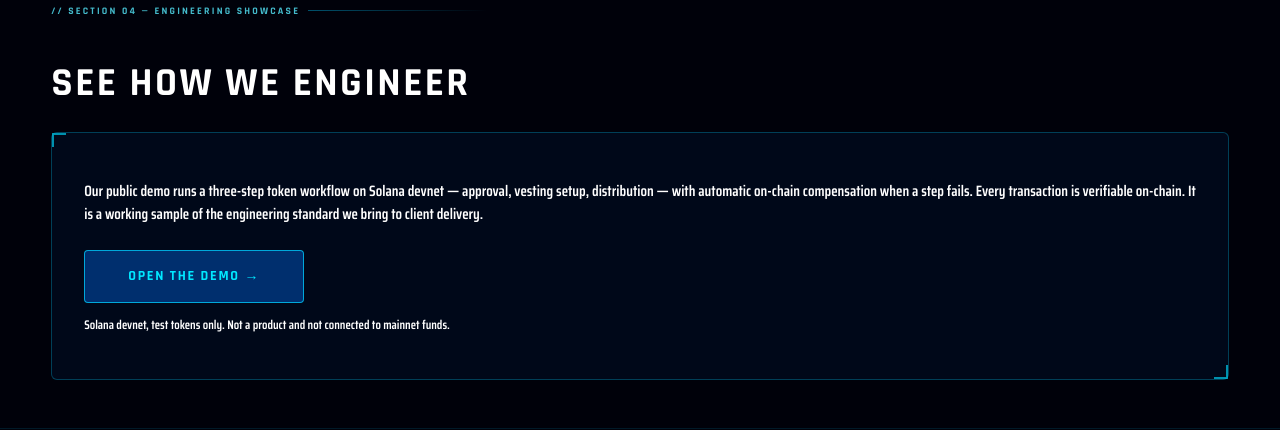
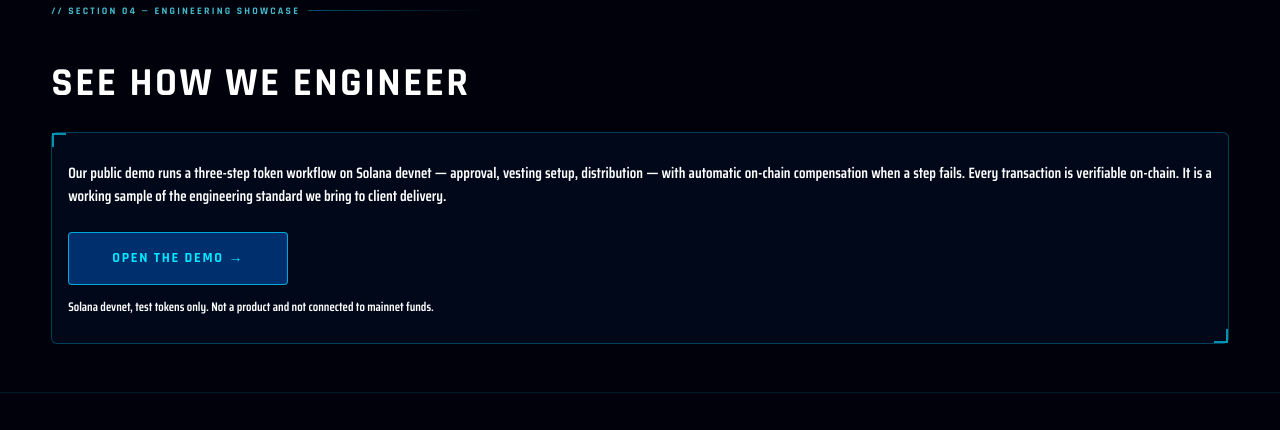
Before and after one commit to cosmosledgerlabs/cosmosledgerlabs-website, a Next.js app: page / in a window 1280 px wide. Shown: the part 1600-2030 px from the top of the page. Built offline with nearby package versions, Linux system fonts and the light colour scheme; no server answers.

Commit message:
Update steelCard class with tightCard style

```diff
--- a/components/DemoSection.js
+++ b/components/DemoSection.js
@@ -27,7 +27,7 @@ export default function Demo() {
     <section className={styles.section} id="demo">
       <div className="sec-tag">{L(T.tag)} <div className="sec-tag-line"/></div>
       <h2 className={styles.secTitle}>{L(T.title)}</h2>
-      <div className={styles.steelCard}>
+      <div className={`${styles.steelCard} ${styles.tightCard}`}>
         <p className={styles.ecoText}>{L(T.body)}</p>
         <div className={styles.dlButtons}>
           <Link href="/flow" className={styles.dlBtn1}>{L(T.btn)}</Link>
```
